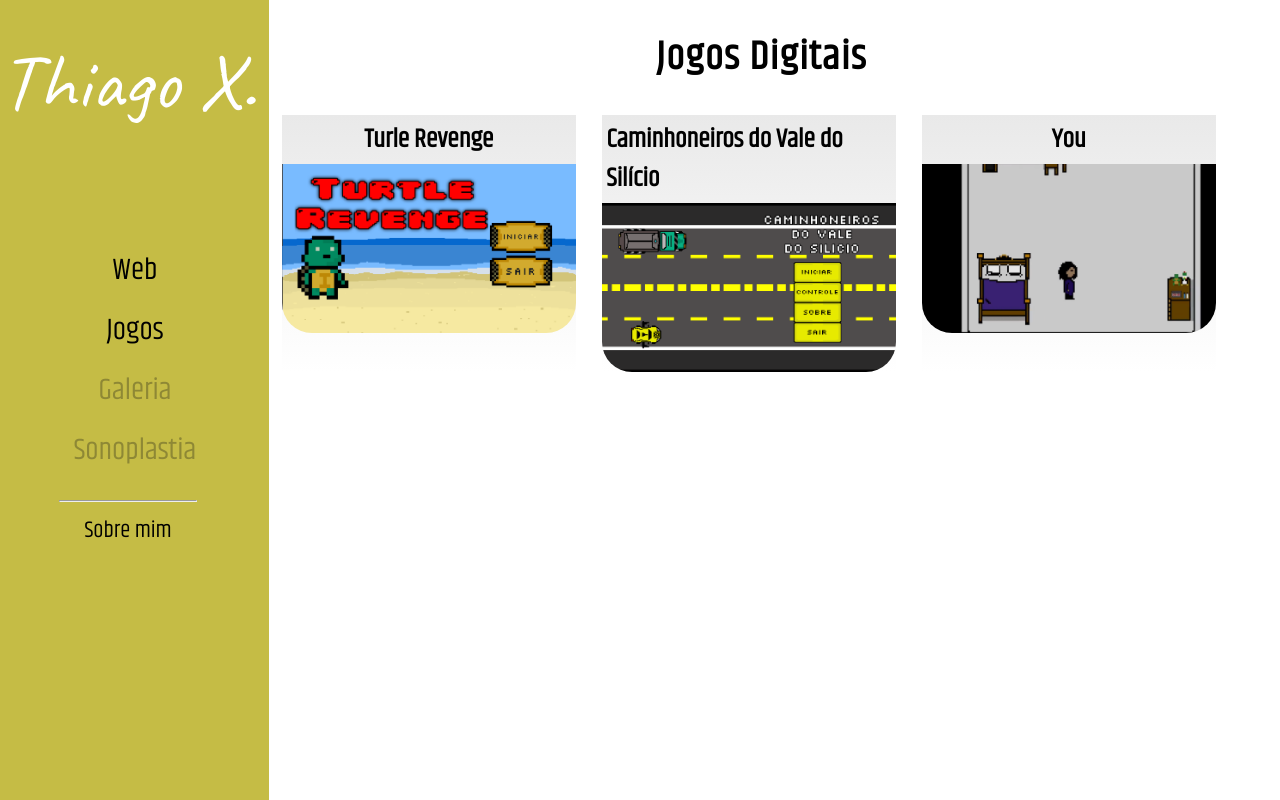
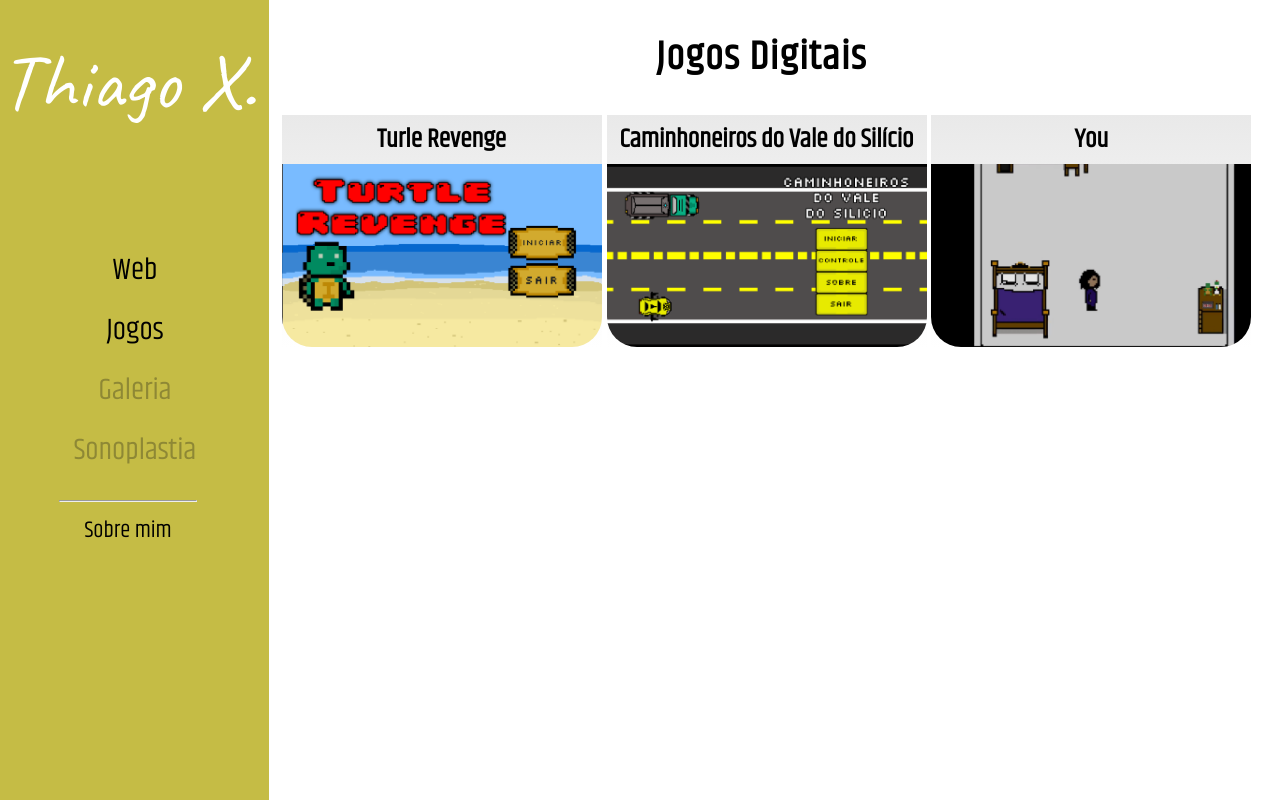
Before and after one commit to thiagopxavier/me, a React (Create React App) app: page /project/games in a window 1280 px wide. Built offline with nearby package versions, Linux system fonts and the light colour scheme.

Commit message:
feat: fixed div and card size

```diff
--- a/src/styles/ProjectCard.css
+++ b/src/styles/ProjectCard.css
@@ -13,15 +13,16 @@
 .div-card {
   display: flex;
   flex-wrap: wrap;
+  margin-left: 2vw;
 }
 
 .card {
   align-items: center;
-  width: 23vw;
+  width: 25vw;
   display: flex;
   flex-direction: column;
-  margin-left: 2vw;
-  margin-bottom: 1vh;
+  margin-right: 0.5%;
+  margin-bottom: 1%;
   background: linear-gradient(to bottom, #E9E9E9, #00000000);
 }
 
@@ -33,7 +34,8 @@
 
   .card {
     width: 100vw;
-    margin: 2px;
+    margin: auto;
+    margin-bottom: 4vh;
     border-radius: 30px 30px 100% 100%;
   }
 }
```
